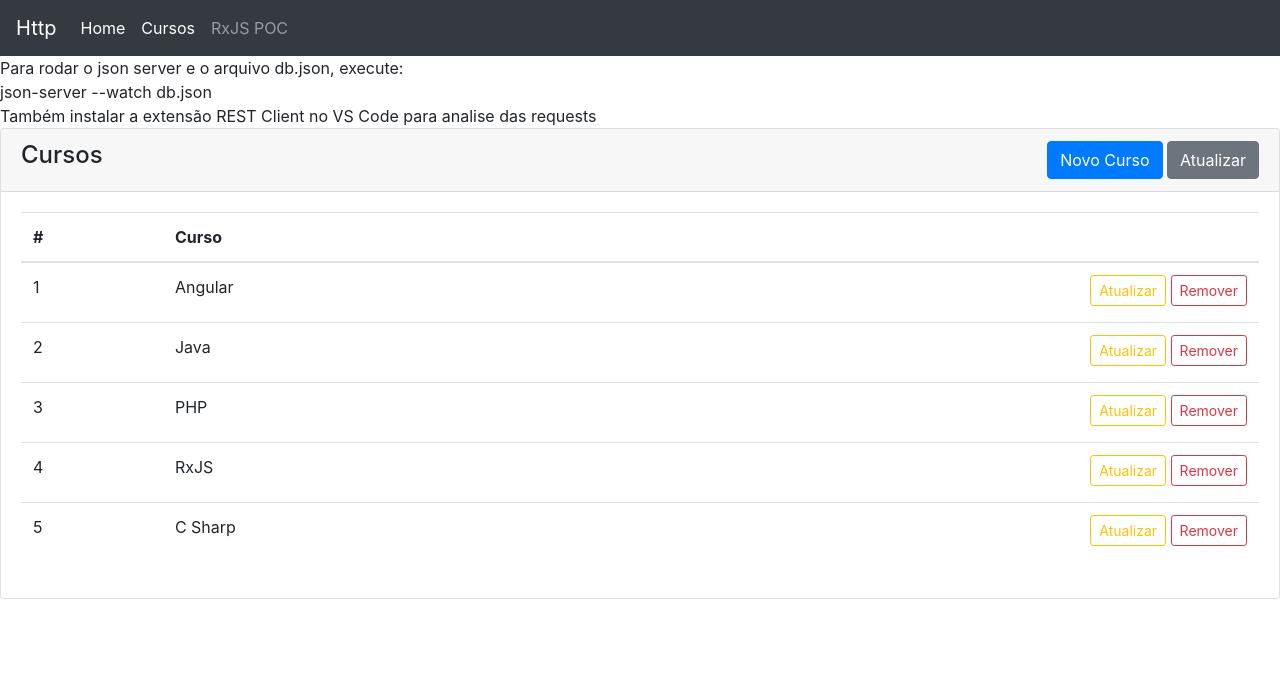
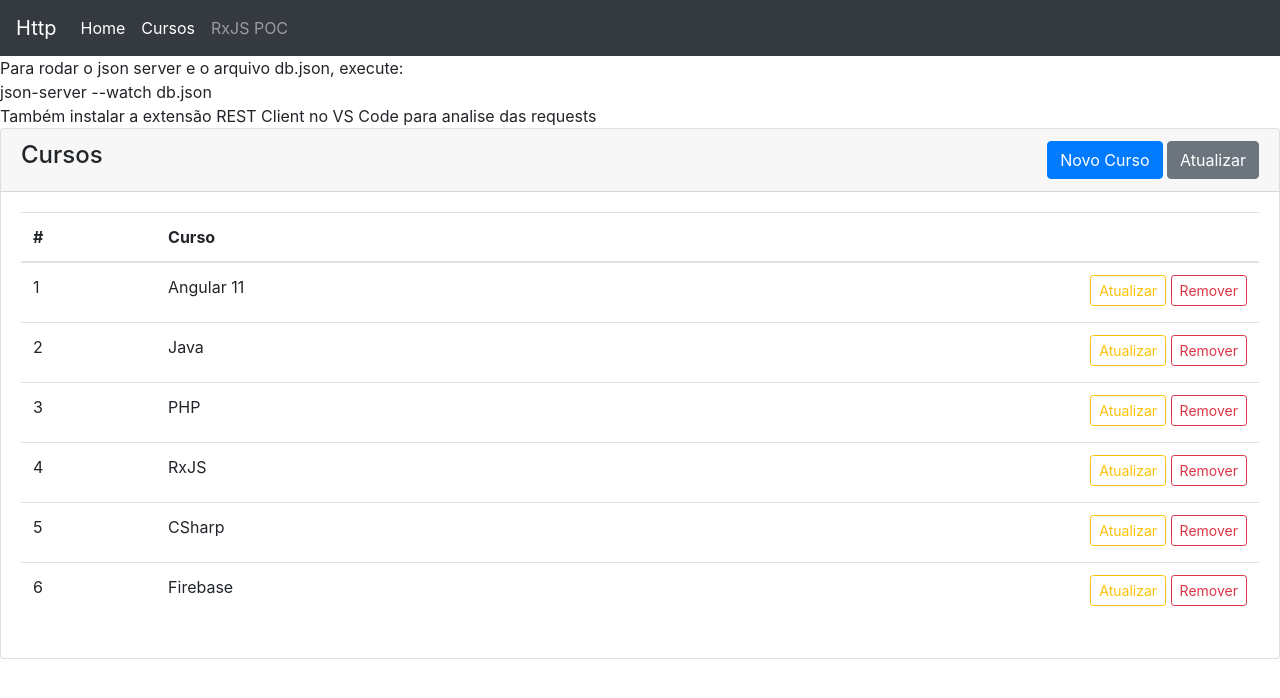
Before and after one commit to pierbotteroweb/angular-loiane-http, an Angular app in the folder http-request/: page /cursos in a window 1280 px wide. Shown: the top 698 px of the page. Built offline with nearby package versions, Linux system fonts and the light colour scheme; data requests are answered from the project's data file.

Commit message:
Aula 131 Http PUT para atualização de cursos, com serviço promiscuo

```diff
--- a/http-request/db.json
+++ b/http-request/db.json
@@ -2,7 +2,7 @@
   "cursos": [
     {
       "id": 1,
-      "nome": "Angular"
+      "nome": "Angular 11"
     },
     {
       "nome": "Java",
@@ -17,8 +17,12 @@
       "id": 4
     },
     {
-      "nome": "C Sharp",
-      "id": 5
+      "id": 5,
+      "nome": "CSharp"
+    },
+    {
+      "id": 6,
+      "nome": "Firebase"
     }
   ]
 }
--- a/http-request/src/app/cursos/cursos-form/cursos-form.component.ts
+++ b/http-request/src/app/cursos/cursos-form/cursos-form.component.ts
@@ -82,17 +82,23 @@ export class CursosFormComponent implements OnInit {
 
   onSubmit(){
     this.submited=true
-    console.log(this.form)
     if(this.form.valid){
-      console.log("Onsubmit")
-      this.service.create(this.form.value)
+
+      let msgSucess = "Curso criado com sucesso!"
+      let msgError = "Erro ao criar o curso, tente novamente!"
+      if(this.form.value.id){
+        msgSucess = "Curso atualizado com sucesso!"
+        msgError = "Erro ao atualizar o curso, tente novamente!"
+      }
+
+      this.service.save(this.form.value)
       .subscribe(response=>{
         console.log(response)
-        this.modalService.showAlertSuccess("Curso criado com sucesso")
+        this.modalService.showAlertSuccess(msgSucess)
         this.location.back()
       },error=>{
         console.log(error)
-        this.modalService.showAlertDanger("Erro ao criar o curso")
+        this.modalService.showAlertDanger(msgError)
       },()=>{
         console.log("Complete")
       })
--- a/http-request/src/app/cursos/cursos.service.ts
+++ b/http-request/src/app/cursos/cursos.service.ts
@@ -21,9 +21,23 @@ export class CursosService {
     )
   }
 
-  create(curso){
+  // PODEMOS SETAR O SERVIÇO COMO PRIVATE PARA QUE ELE NÃO ESTEJA ACESSÍVEL DIRETAMENTE
+  private create(curso){
     // USAMOS O TAKE 1 PARA FAZER O UNSUBSCRIBE AUTOMATICO DO OBSERVABLE
     return this.http.post(this.API, curso).pipe(take(1))
+  }
+
+ // PODEMOS SETAR O SERVIÇO COMO PRIVATE PARA QUE ELE NÃO ESTEJA ACESSÍVEL DIRETAMENTE
+  private update(curso){
+    // USAMOS O TAKE 1 PARA FAZER O UNSUBSCRIBE AUTOMATICO DO OBSERVABLE
+    return this.http.put(`${this.API}/${curso.id}`, curso).pipe(take(1))
+  }
+
+  save(curso){
+    if(curso.id){
+      return this.update(curso)
+    }
+    return this.create(curso)
   }
 
   loadById(id){
```
